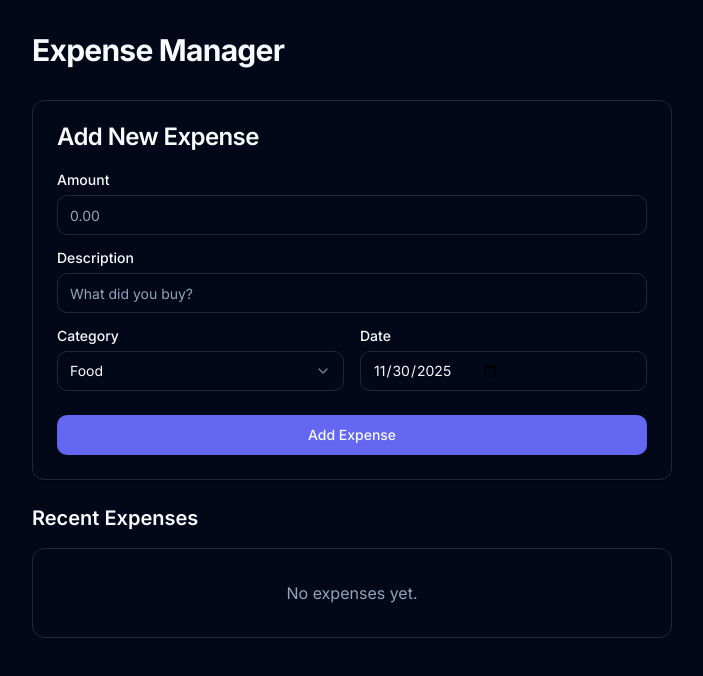
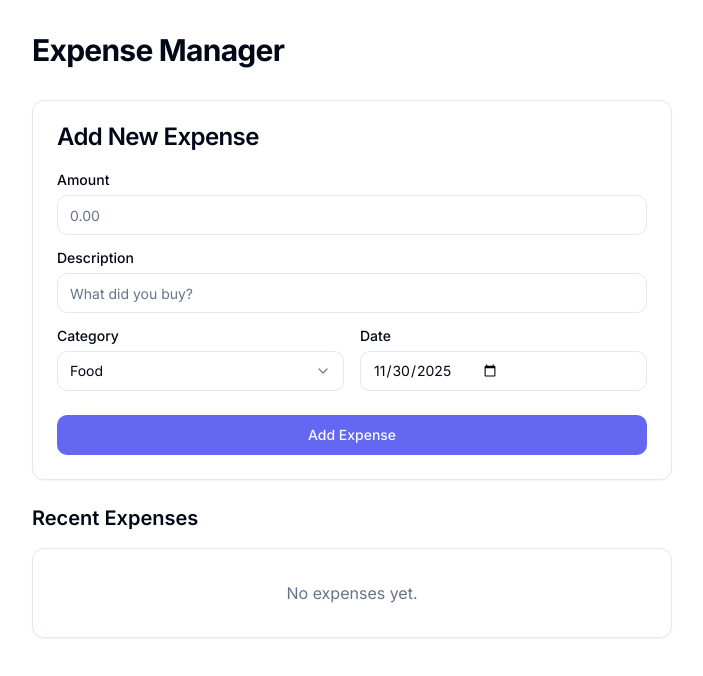
Before and after one commit to apisak-w/pwa-expense-manager, a React (Vite) app: page / in a window 1280 px wide. Shown: the top 676 px of the page, without its empty margins (288-991 px from the left). Built offline with nearby package versions, Linux system fonts and the light colour scheme.

Commit message:
feat: Update theme management to use system preferences and refactor Tailwind CSS configuration for dark mode support

```diff
--- /dev/null
+++ b/src/hooks/useTheme.ts
@@ -0,0 +1,28 @@
+import { useEffect } from 'react';
+
+export function useTheme() {
+  useEffect(() => {
+    const mediaQuery = window.matchMedia('(prefers-color-scheme: dark)');
+
+    const updateTheme = () => {
+      const isDark = mediaQuery.matches;
+      const root = document.documentElement;
+
+      if (isDark) {
+        root.classList.add('dark');
+      } else {
+        root.classList.remove('dark');
+      }
+    };
+
+    // Set initial theme
+    updateTheme();
+
+    // Listen for changes
+    mediaQuery.addEventListener('change', updateTheme);
+
+    return () => {
+      mediaQuery.removeEventListener('change', updateTheme);
+    };
+  }, []);
+}
--- a/src/index.css
+++ b/src/index.css
@@ -6,6 +6,34 @@
 
 @layer base {
   :root {
+    --background: 0 0% 100%;
+    --foreground: 222.2 84% 4.9%;
+    --card: 0 0% 100%;
+    --card-foreground: 222.2 84% 4.9%;
+    --popover: 0 0% 100%;
+    --popover-foreground: 222.2 84% 4.9%;
+    --primary: 239 84% 67%;
+    --primary-foreground: 210 40% 98%;
+    --secondary: 210 40% 96.1%;
+    --secondary-foreground: 222.2 47.4% 11.2%;
+    --muted: 210 40% 96.1%;
+    --muted-foreground: 215.4 16.3% 46.9%;
+    --accent: 210 40% 96.1%;
+    --accent-foreground: 222.2 47.4% 11.2%;
+    --destructive: 0 84.2% 60.2%;
+    --destructive-foreground: 210 40% 98%;
+    --border: 214.3 31.8% 91.4%;
+    --input: 214.3 31.8% 91.4%;
+    --ring: 239 84% 67%;
+    --radius: 0.75rem;
+    --chart-1: 12 76% 61%;
+    --chart-2: 173 58% 39%;
+    --chart-3: 197 37% 24%;
+    --chart-4: 43 74% 66%;
+    --chart-5: 27 87% 67%;
+  }
+
+  .dark {
     --background: 222.2 84% 4.9%;
     --foreground: 210 40% 98%;
     --card: 222.2 84% 4.9%;
@@ -25,7 +53,6 @@
     --border: 217.2 32.6% 17.5%;
     --input: 217.2 32.6% 17.5%;
     --ring: 239 84% 67%;
-    --radius: 0.75rem;
     --chart-1: 220 70% 50%;
     --chart-2: 160 60% 45%;
     --chart-3: 30 80% 55%;
--- a/src/main.tsx
+++ b/src/main.tsx
@@ -2,6 +2,22 @@ import { StrictMode } from 'react';
 import { createRoot } from 'react-dom/client';
 import './index.css';
 import App from './App.tsx';
+
+// Initialize theme based on system preference
+const mediaQuery = window.matchMedia('(prefers-color-scheme: dark)');
+const updateTheme = () => {
+  if (mediaQuery.matches) {
+    document.documentElement.classList.add('dark');
+  } else {
+    document.documentElement.classList.remove('dark');
+  }
+};
+
+// Set initial theme
+updateTheme();
+
+// Listen for system theme changes
+mediaQuery.addEventListener('change', updateTheme);
 
 // Register service worker
 if ('serviceWorker' in navigator) {
--- a/tailwind.config.js
+++ b/tailwind.config.js
@@ -1,6 +1,6 @@
 /** @type {import('tailwindcss').Config} */
 export default {
-  darkMode: ['class'],
+  darkMode: 'media',
   content: [
     './index.html',
     './src/**/*.{js,ts,jsx,tsx}',
```
